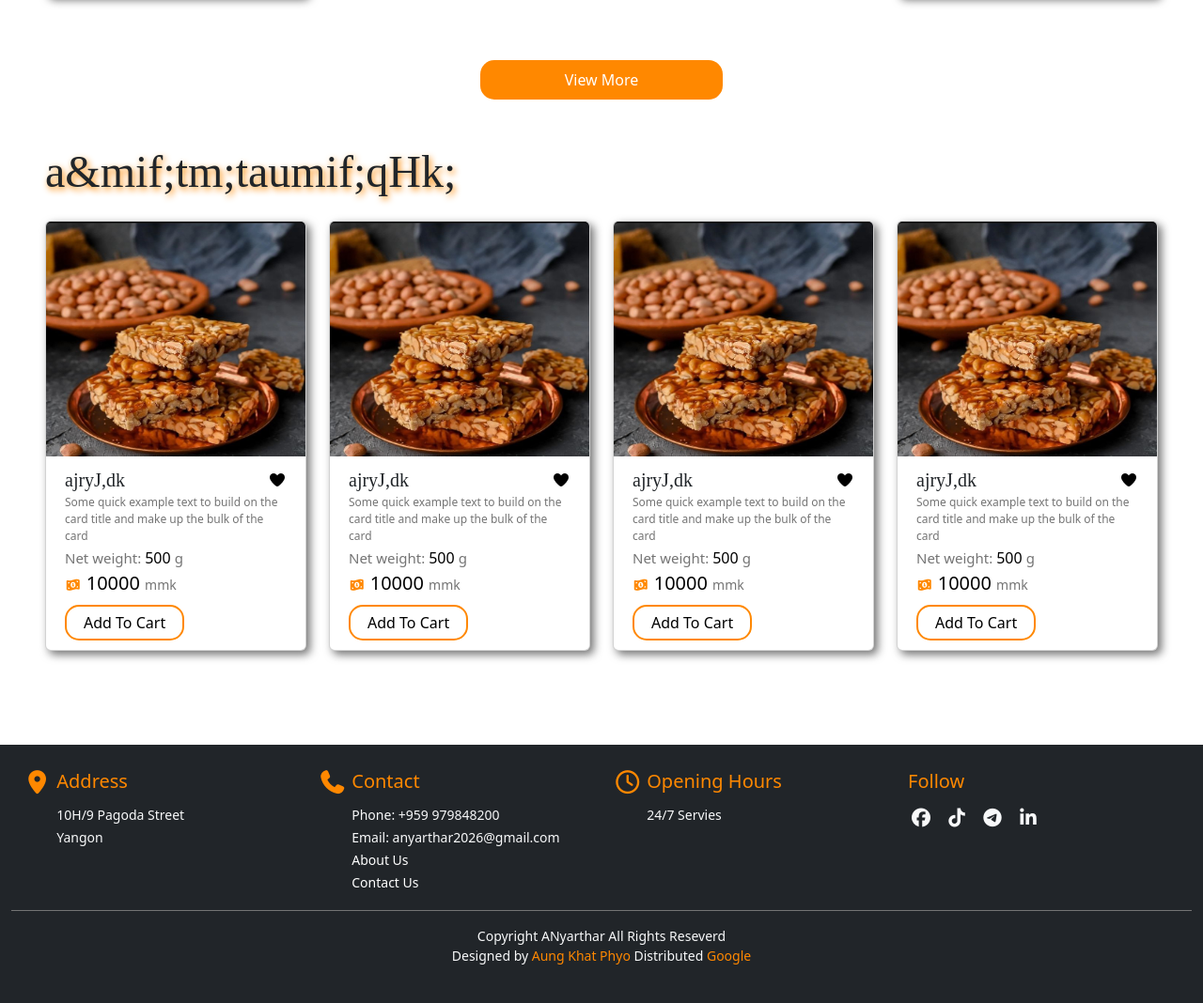
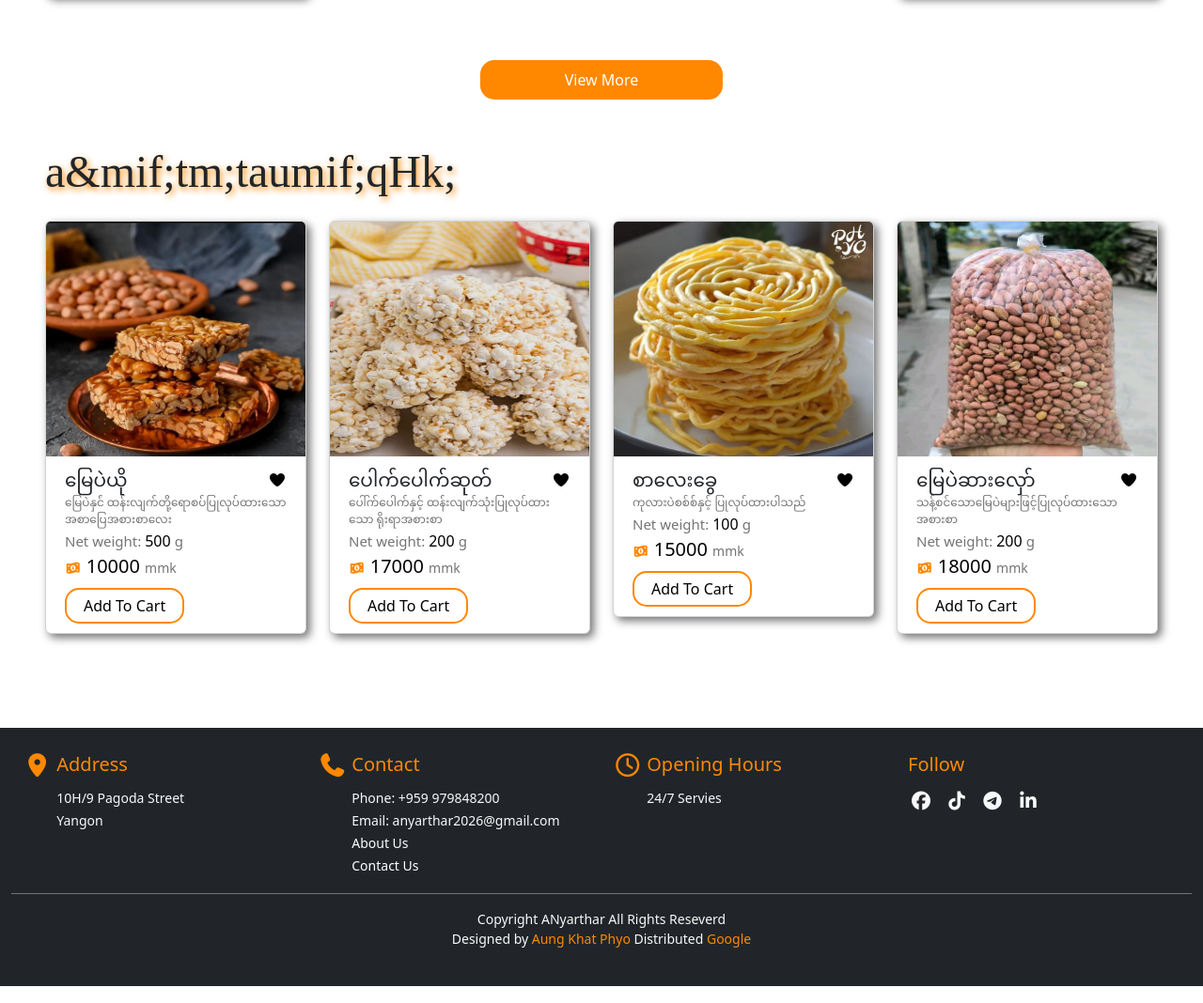
Before and after one commit to khantphyo8002-blip/project, a PHP site: page /home.php in a window 1280 px wide. Shown: the part 2502-3570 px from the top of the page at 94% size. Run offline with PHP 8.4, Linux system fonts and the light colour scheme; data comes from the database, SQL or seed files in the repository; some libraries are stand-ins or nearby versions; some web fonts are replaced.

Commit message:
anyarthar

```diff
--- a/admin/balance_edit.php
+++ b/admin/balance_edit.php
@@ -5,7 +5,7 @@
     if(isset($_GET['id'])){
         $id = $_GET['id'];
 
-        $getbaldata = "SELECT balance.*, product.pro_name FROM balance LEFT JOIN product ON balance.pro_id = product.pro_id WHERE balance.bal_id = 1;";
+        $getbaldata = "SELECT balance.*, product.pro_name FROM balance LEFT JOIN product ON balance.pro_id = product.pro_id WHERE balance.bal_id = $id;";
         $getdata = mysqli_query($conn, $getbaldata);
         $baldata = mysqli_fetch_array($getdata);
     }
--- a/admin/users_del.php
+++ b/admin/users_del.php
@@ -3,12 +3,6 @@
     include('db.php');
     if(isset($_GET['id'])){
         $id = $_GET['id'];
-
-    $sql2 = "DELETE FROM orders_product WHERE user_id = '$id'";
-    $res2 = mysqli_query($conn,$sql2);
-
-    $sql1 = "DELETE FROM orders WHERE user_id = '$id'";
-    $res1 = mysqli_query($conn, $sql1);
 
     $sql = "DELETE FROM user WHERE user_id = '$id'";
     $res = mysqli_query($conn, $sql);
--- a/home.php
+++ b/home.php
@@ -115,10 +115,10 @@
                         <img src="./projectphoto/peanut1.jpg" class="card-img-top" alt="..." style="height: 250px;">
                         <div class="cardbox">
                             <div class="d-flex justify-content-between align-items-center">
-                                <p class="title card-title">ajryJ,dk </p>
+                                <p class="title card-title">မြေပဲယို</p>
                                 <button class="proheart"><i class="fa-solid fa-heart"></i></button>
                             </div>
-                            <p class="text card-text" style="font-size: 12px;">Some quick example text to build on the card title and make up the bulk of the card</p>
+                            <p class="text card-text" style="font-size: 12px;">မြေပဲနှင်ံ ထန်းလျက်တို့ရောစပ်ပြုလုပ်ထားသော အစာပြေအစားစာလေး</p>
                             <p class="weight">Net weight: <span style="font-size: 16px; font-weight: 500; color: black;">500 </span>g</p>
                             <p class="price"><span style="color: #ff8800;"><i class="fa-solid fa-money-bill-1-wave"></i></span><span style="font-size: 20px; color: black; font-weight: 400;"> 10000 </span><span>mmk</span></p>
                             <button class="addtocart" onclick="addtocart()">Add To Cart</button>
@@ -127,45 +127,45 @@
                 </div>
                 <div class="col-lg-3 col-md-3">
                     <div class="card">
-                        <img src="./projectphoto/peanut1.jpg" class="card-img-top" alt="..." style="height: 250px;">
+                        <img src="./projectphoto/pauk pauk.jpg" class="card-img-top" alt="..." style="height: 250px;">
                         <div class="cardbox">
                             <div class="d-flex justify-content-between align-items-center">
-                                <p class="title card-title">ajryJ,dk </p>
+                                <p class="title card-title">ပေါက်ပေါက်ဆုတ်</p>
                                 <button class="proheart"><i class="fa-solid fa-heart"></i></button>
                             </div>
-                            <p class="text card-text" style="font-size: 12px;">Some quick example text to build on the card title and make up the bulk of the card</p>
-                            <p class="weight">Net weight: <span style="font-size: 16px; font-weight: 500; color: black;">500 </span>g</p>
-                            <p class="price"><span style="color: #ff8800;"><i class="fa-solid fa-money-bill-1-wave"></i></span><span style="font-size: 20px; color: black; font-weight: 400;"> 10000 </span><span>mmk</span></p>
+                            <p class="text card-text" style="font-size: 12px;">ပေါ်က်ပေါက်နှင့် ထန်းလျက်သုံးပြုလုပ်ထားသော ရိုးရာအစားစာ</p>
+                            <p class="weight">Net weight: <span style="font-size: 16px; font-weight: 500; color: black;">200 </span>g</p>
+                            <p class="price"><span style="color: #ff8800;"><i class="fa-solid fa-money-bill-1-wave"></i></span><span style="font-size: 20px; color: black; font-weight: 400;"> 17000 </span><span>mmk</span></p>
                             <button class="addtocart" onclick="addtocart()">Add To Cart</button>
                         </div>
                     </div>
                 </div>
                 <div class="col-lg-3 col-md-3">
                     <div class="card">
-                        <img src="./projectphoto/peanut1.jpg" class="card-img-top" alt="..." style="height: 250px;">
+                        <img src="./projectphoto/salaykhawee.jpg" class="card-img-top" alt="..." style="height: 250px;">
                         <div class="cardbox">
                             <div class="d-flex justify-content-between align-items-center">
-                                <p class="title card-title">ajryJ,dk </p>
+                                <p class="title card-title">စာလေးခွေ</p>
                                 <button class="proheart"><i class="fa-solid fa-heart"></i></button>
                             </div>
-                            <p class="text card-text" style="font-size: 12px;">Some quick example text to build on the card title and make up the bulk of the card</p>
-                            <p class="weight">Net weight: <span style="font-size: 16px; font-weight: 500; color: black;">500 </span>g</p>
-                            <p class="price"><span style="color: #ff8800;"><i class="fa-solid fa-money-bill-1-wave"></i></span><span style="font-size: 20px; color: black; font-weight: 400;"> 10000 </span><span>mmk</span></p>
+                            <p class="text card-text" style="font-size: 12px;">ကုလားပဲစစ်စ်နှင့် ပြုလုပ်ထားပါသည်</p>
+                            <p class="weight">Net weight: <span style="font-size: 16px; font-weight: 500; color: black;">100 </span>g</p>
+                            <p class="price"><span style="color: #ff8800;"><i class="fa-solid fa-money-bill-1-wave"></i></span><span style="font-size: 20px; color: black; font-weight: 400;"> 15000 </span><span>mmk</span></p>
                             <button class="addtocart" onclick="addtocart()">Add To Cart</button>
                         </div>
                     </div>
                 </div>
                 <div class="col-lg-3 col-md-3">
                     <div class="card">
-                        <img src="./projectphoto/peanut1.jpg" class="card-img-top" alt="..." style="height: 250px;">
+                        <img src="./projectphoto/peanut sar.jpg" class="card-img-top" alt="..." style="height: 250px;">
                         <div class="cardbox">
                             <div class="d-flex justify-content-between align-items-center">
-                                <p class="title card-title">ajryJ,dk </p>
+                                <p class="title card-title">မြေပဲဆားလှော်</p>
                                 <button class="proheart"><i class="fa-solid fa-heart"></i></button>
                             </div>
-                            <p class="text card-text" style="font-size: 12px;">Some quick example text to build on the card title and make up the bulk of the card</p>
-                            <p class="weight">Net weight: <span style="font-size: 16px; font-weight: 500; color: black;">500 </span>g</p>
-                            <p class="price"><span style="color: #ff8800;"><i class="fa-solid fa-money-bill-1-wave"></i></span><span style="font-size: 20px; color: black; font-weight: 400;"> 10000 </span><span>mmk</span></p>
+                            <p class="text card-text" style="font-size: 12px;">သန့်စင်သောမြေပဲများဖြင့်ပြုလုပ်ထားသော အစားစာ</p>
+                            <p class="weight">Net weight: <span style="font-size: 16px; font-weight: 500; color: black;">200 </span>g</p>
+                            <p class="price"><span style="color: #ff8800;"><i class="fa-solid fa-money-bill-1-wave"></i></span><span style="font-size: 20px; color: black; font-weight: 400;"> 18000 </span><span>mmk</span></p>
                             <button class="addtocart" onclick="addtocart()">Add To Cart</button>
                         </div>
                     </div>
--- a/review.php
+++ b/review.php
@@ -3,7 +3,7 @@
     $isLoggedIn = isset($_SESSION['user_id']) ? 1 : 0;
 
     if(isset($_POST['save'])){
-        $user_id = $id;
+        $user_id = $_SESSION['user_id'];
         $rev_des = $_POST['rev_text'];
 
         $postrev = "INSERT INTO review( user_id , rev_des )
```
Also changed, not shown: admin/projectphoto/peanut hlaw.jpg (added), admin/projectphoto/peanut hlaww.jpg (added), admin/projectphoto/peanut sar.jpg (added), admin/projectphoto/salaykhaew.jpg (added), admin/projectphoto/salaykhawee.jpg (added), projectphoto/peanut hlaw.jpg (added), projectphoto/peanut hlaww.jpg (added), projectphoto/peanut sar.jpg (added), projectphoto/salaykhawee.jpg (added).
